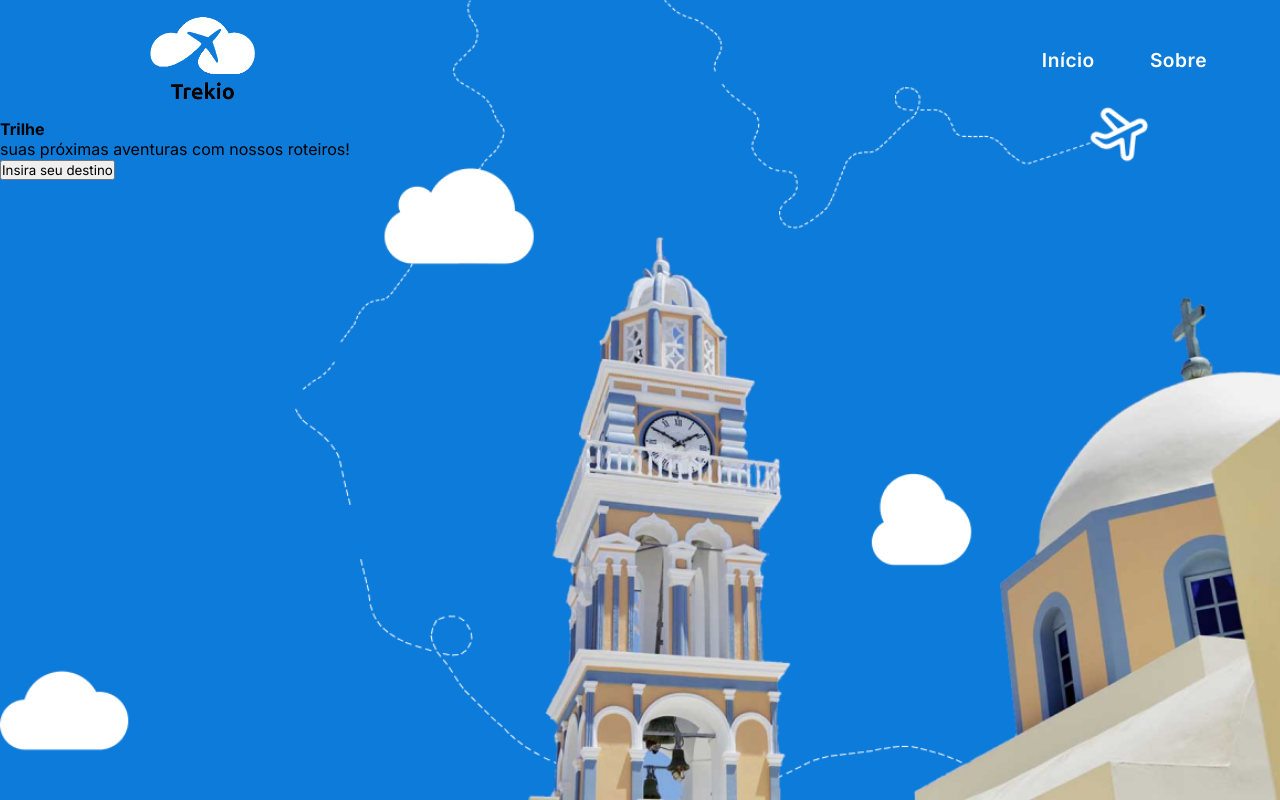
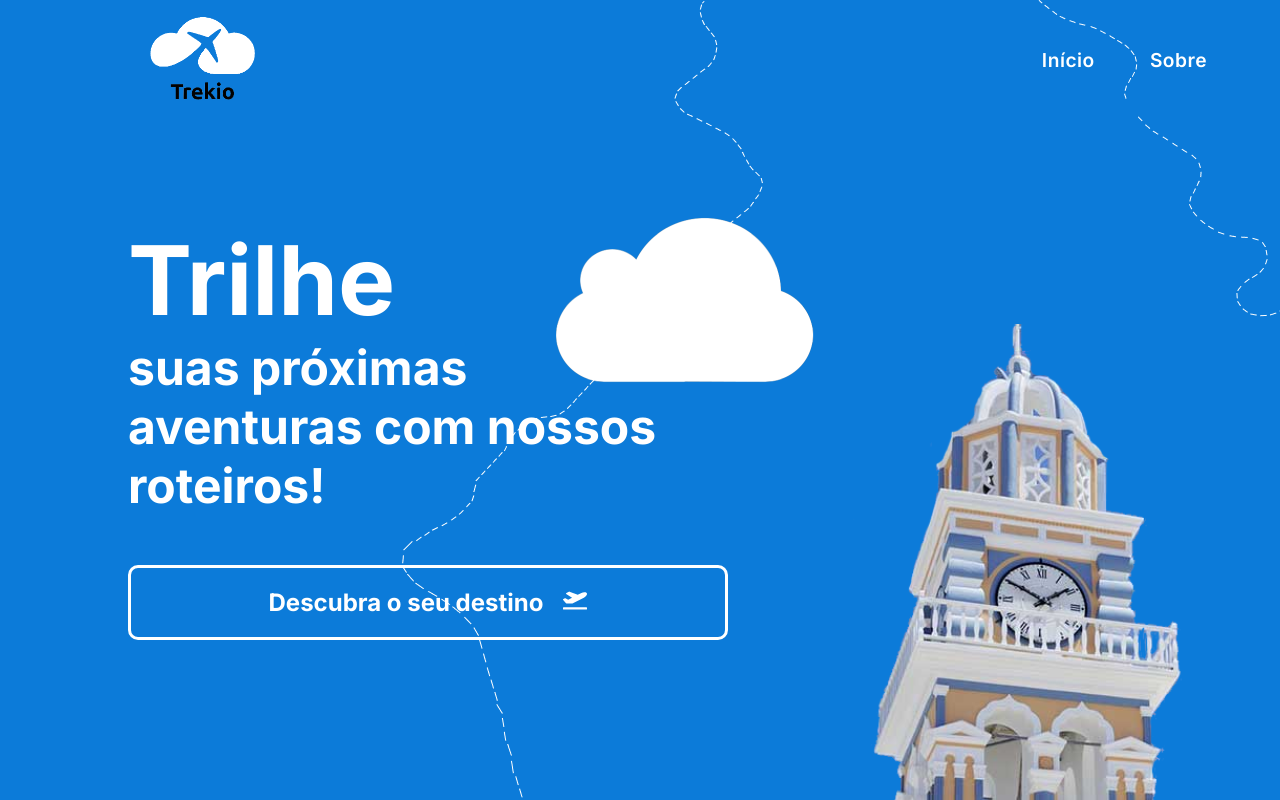
Before and after one commit to renanlazoti/Trekio, a React (Create React App) app in the folder front/: page / in a window 1280 px wide. Built offline with nearby package versions, Linux system fonts and the light colour scheme.

Commit message:
feat(front): cria o componente main

```diff
--- a/front/package.json
+++ b/front/package.json
@@ -8,6 +8,7 @@
     "@testing-library/user-event": "^13.5.0",
     "react": "^18.2.0",
     "react-dom": "^18.2.0",
+    "react-icons": "^5.0.1",
     "react-router-dom": "^6.22.3",
     "react-scripts": "5.0.1",
     "web-vitals": "^2.1.4"
--- a/front/src/assets/css/global.css
+++ b/front/src/assets/css/global.css
@@ -12,7 +12,7 @@ body {
     height: 100vh;
     background-color: #0C7BD9;
     background-image: url('../img/fundo.png');
-    background-size: cover;
+    background-size: auto;
 }
 
 ul {
--- a/front/src/assets/css/styles.css
+++ b/front/src/assets/css/styles.css
@@ -30,3 +30,41 @@ header {
 .app__header-navbarList-item:hover {
     color: black;
 }
+
+.content {
+    width: 600px;
+    display: flex;
+    flex-direction: column;
+    margin: 8% 10%;
+    gap: 50px;
+}
+
+.app__main-introduction-text {
+    color: #fff;
+    font-size: 3em;
+    font-weight: bold;
+}
+
+.app__main-introduction-text strong {
+    font-size: 2em;
+}
+
+.app__main-introduction-button {
+    padding: 20px 0;
+    background-color: transparent;
+    border: 3px solid #fff;
+    border-radius: 10px;
+    color: #fff;
+    font-size: 1.5em;
+    font-weight: bold;
+    display: flex;
+    justify-content: center;
+    gap: 20px;
+    cursor: pointer;
+    transition: 0.5s ease all;
+}
+
+.app__main-introduction-button:hover {
+    background-color: #fff;
+    color: #0C7BD9;
+}
--- a/front/src/components/Main.js
+++ b/front/src/components/Main.js
@@ -1,11 +1,13 @@
 import React from 'react'
 import '../assets/css/styles.css'
+import '../assets/css/global.css'
+import { FaPlaneDeparture } from "react-icons/fa";
 
 export const Main = () => {
   return (
     <section className='content'>
-        <p><strong>Trilhe</strong><br/>suas próximas aventuras com nossos roteiros!</p>
-        <button>Insira seu destino</button>
+        <p className='app__main-introduction-text'><strong>Trilhe</strong><br/>suas próximas<br/> aventuras com nossos<br/> roteiros!</p>
+        <button className='app__main-introduction-button'>Descubra o seu destino <FaPlaneDeparture/></button>
     </section>
   )
 }
```
Also changed, not shown: front/src/assets/img/fundo.png, 1 other file (tests, documents, lock files or other folders).
